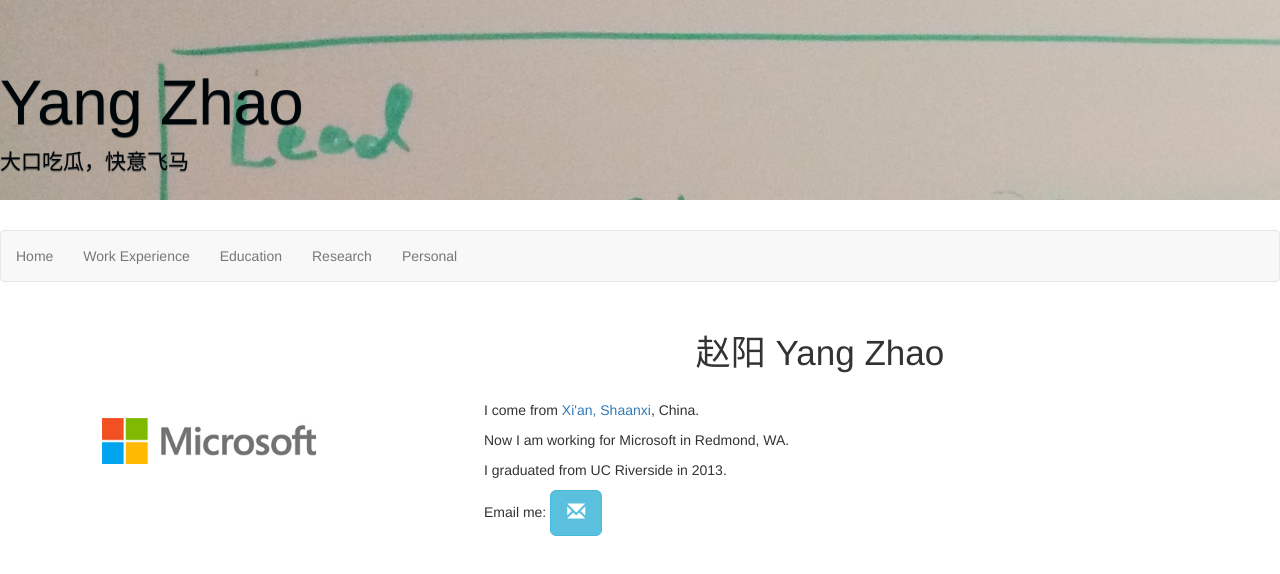
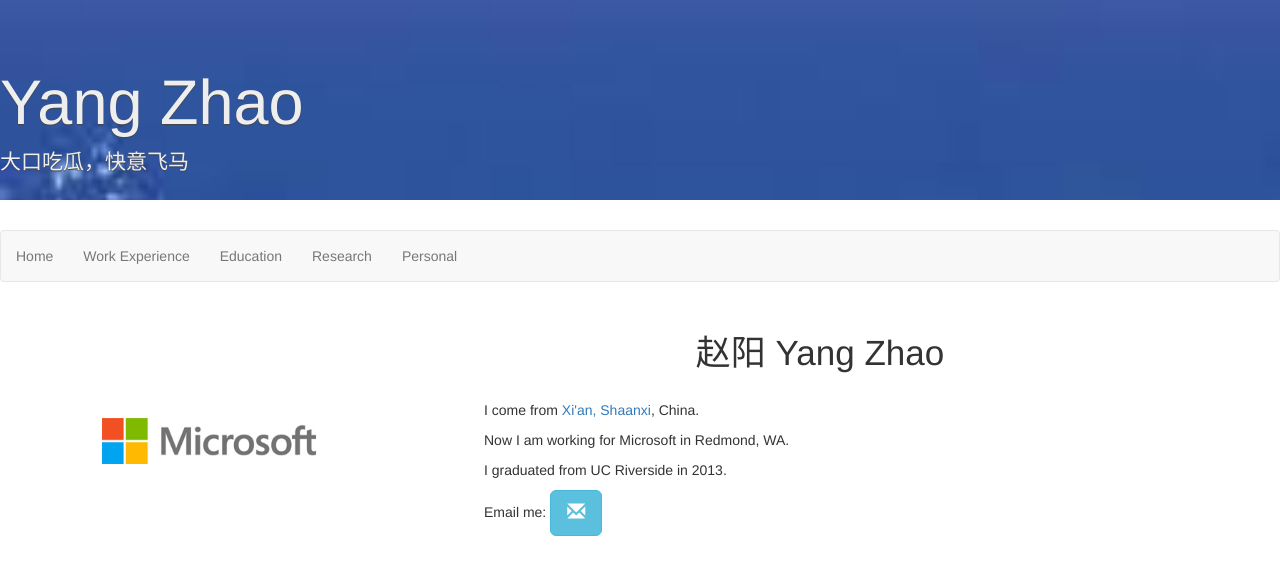
Before and after one commit to s510702/azurewebpage, an Angular app: page / in a window 1280 px wide. Shown: the top 574 px of the page. Built offline with nearby package versions, Linux system fonts and the light colour scheme.

Commit message:
Backgroud

```diff
--- a/src/app/navbar/navbar.component.css
+++ b/src/app/navbar/navbar.component.css
@@ -1,8 +1,8 @@
   .jumbotron {
     height: 200px;
-    color: #00070A;
+    color: #EEEEEE;
     text-shadow: #444 0 1px 1px;
     background:transparent;
-    background-image: url("../../assets/whiteboard.jpg");
+    background-image: url("../../assets/subway.jpg");
     background-size: cover;
   }
```
Also changed, not shown: src/assets/subway.jpg (added), 1 other file (tests, documents, lock files or other folders).
